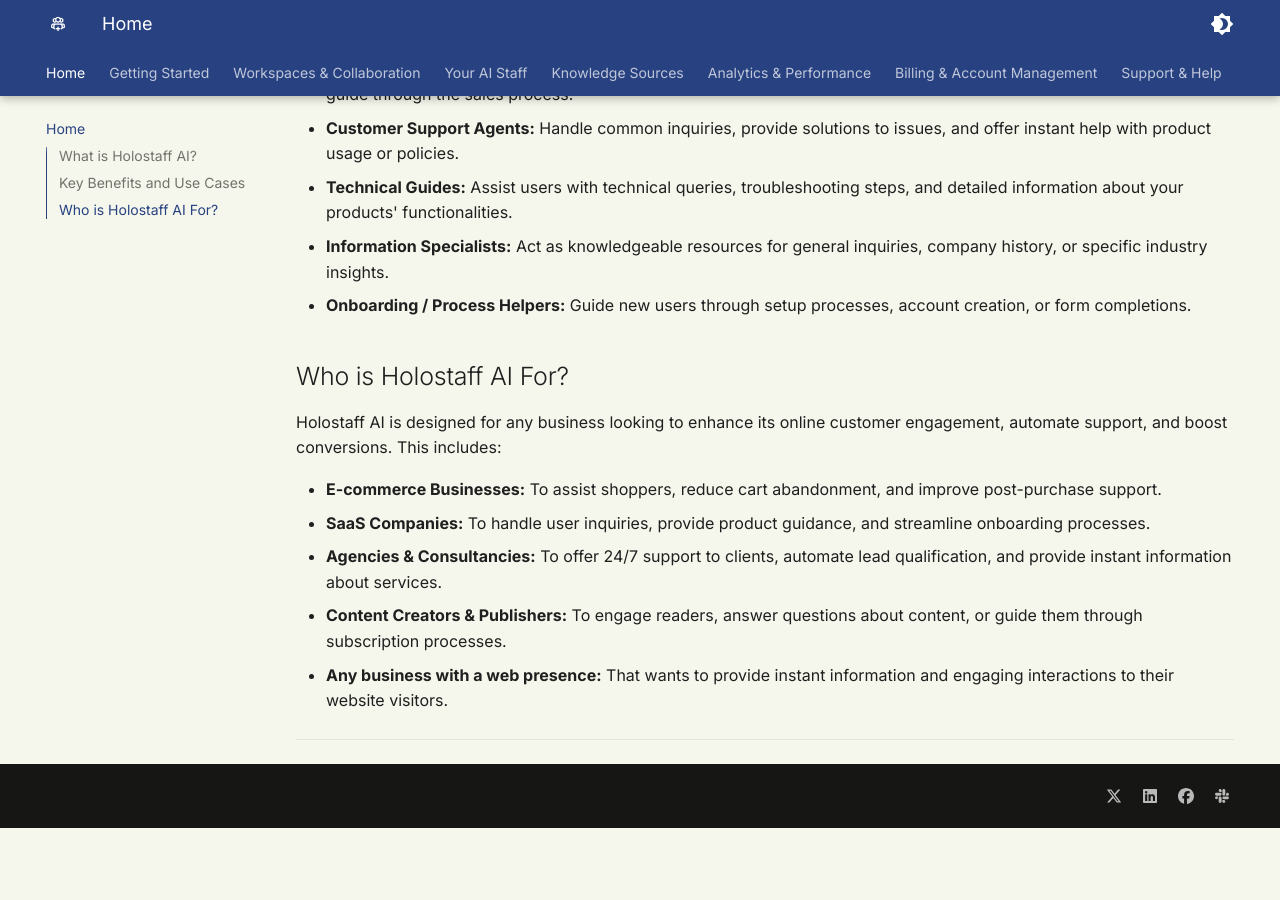
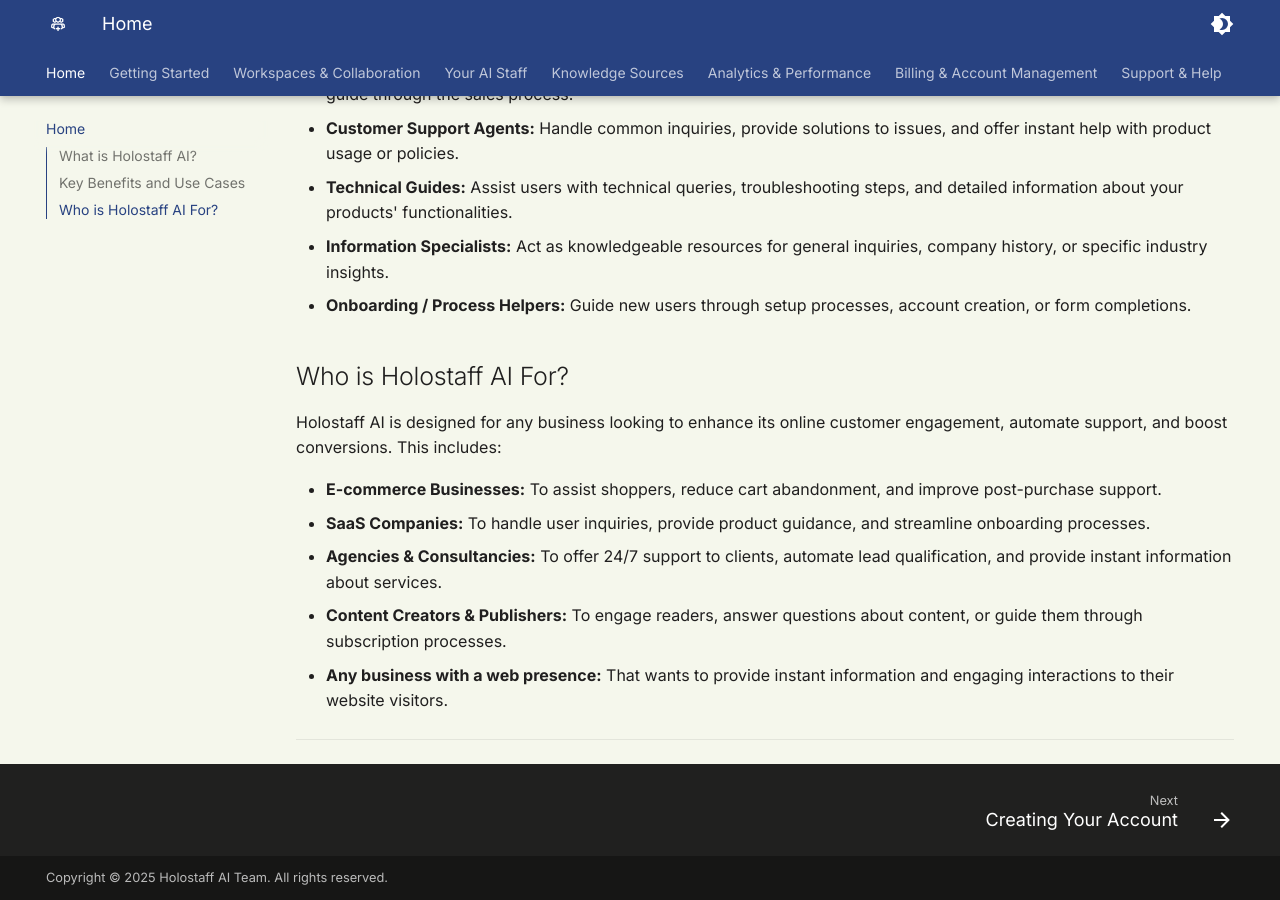
Before and after one commit to xxl007/holostaff-docs, an MkDocs documentation site: the page built from docs/index.md, in a window 1280 px wide and 900 px high, scrolled down 1121 px. Built offline with MkDocs 1.6.1 and Material for MkDocs 9.7.7, drawn with Linux system fonts in a browser that asks for light colours; before the commit the page ends 1949 px from its top, so only the background shows below that.

Commit message:
footer fixes

```diff
--- a/mkdocs.yml
+++ b/mkdocs.yml
@@ -33,6 +33,7 @@ theme:
   features:
     - navigation.tabs           # Top-level navigation as tabs
     - navigation.tabs.sticky    # Tabs stick to the top when scrolling
+    - navigation.footer         # Footer navigation links
     - navigation.sections       # Sections/sub-sections in the side nav
     - navigation.expand         # Automatically expands sub-sections
     - toc.integrate             # Integrate table of contents with side navigation
@@ -111,12 +112,13 @@ nav:
   #     - Webhooks: developer-reference/webhooks.md
 extra:
   generator: false
-  social:
-    - icon: fontawesome/brands/x-twitter
-      link: https://twitter.com/holostaffai
-    - icon: fontawesome/brands/linkedin
-      link: https://www.linkedin.com/company/holostaff-ai
-    - icon: fontawesome/brands/facebook
-      link: https://www.facebook.com/HolostaffAI
-    - icon: fontawesome/brands/slack
-      link: https://join.slack.com/t/holostaff-ai/shared_invite/zt-1q4x5j3k2-8b7f9c6d9f8e7a
+  # social:
+  #   - icon: fontawesome/brands/x-twitter
+  #     link: https://twitter.com/holostaffai
+  #   - icon: fontawesome/brands/linkedin
+  #     link: https://www.linkedin.com/company/holostaff-ai
+  #   - icon: fontawesome/brands/facebook
+  #     link: https://www.facebook.com/HolostaffAI
+  #   - icon: fontawesome/brands/slack
+  #     link: https://join.slack.com/t/holostaff-ai/shared_invite/zt-1q4x5j3k2-8b7f9c6d9f8e7a
+copyright: Copyright &copy; 2025 Holostaff AI Team. All rights reserved.
```
